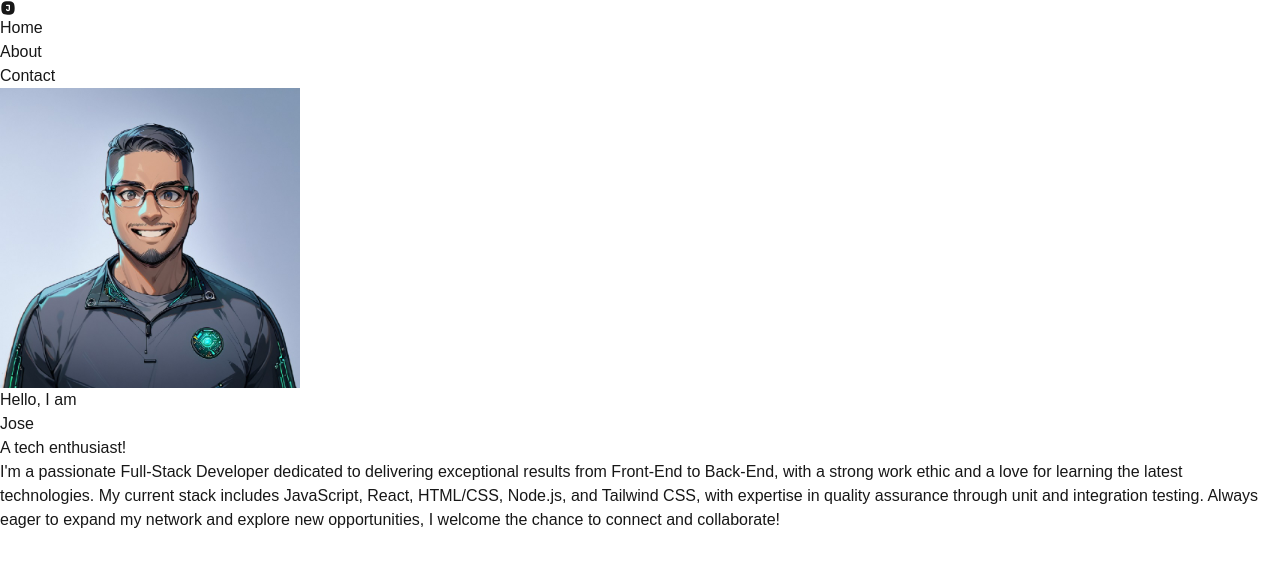
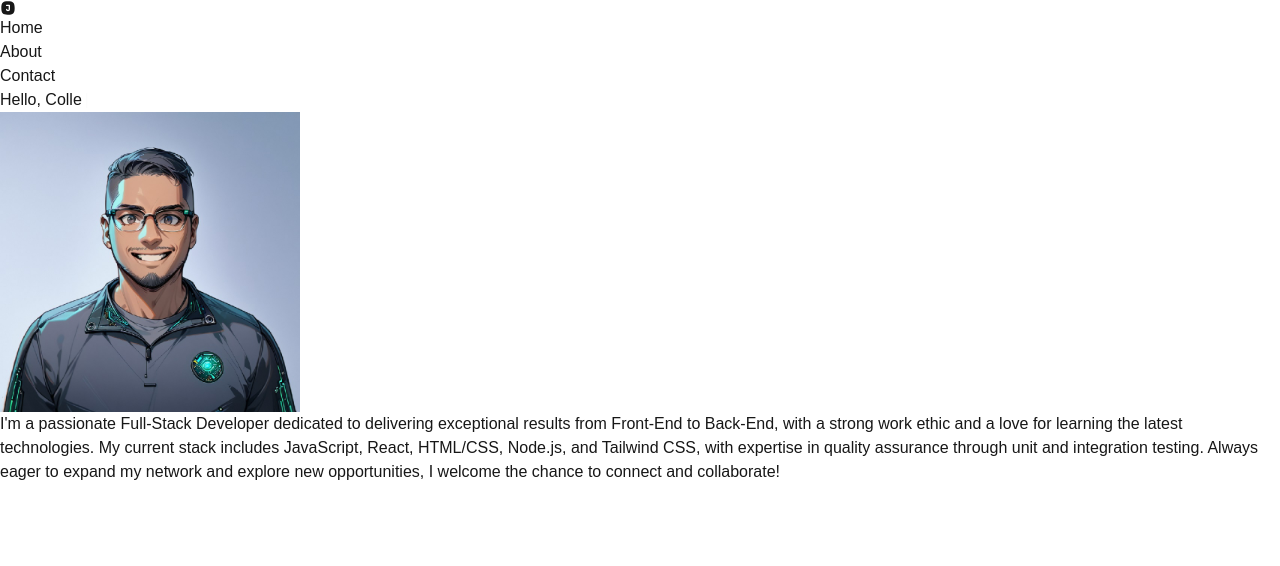
Before and after one commit to jvazquez30/about_me_final, a Next.js app: page / in a window 1280 px wide. Shown: the top 566 px of the page. Built offline with nearby package versions, Linux system fonts and the light colour scheme.

Commit message:
added message to top

```diff
--- a/src/app/page.tsx
+++ b/src/app/page.tsx
@@ -1,14 +1,17 @@
+'use client'
 import React from "react";
 import Image from "next/image";
+import { Typewriter } from "react-simple-typewriter";
 import { TbSquareRoundedLetterJFilled } from "react-icons/tb";
 
 
 export default function Home() {
+
   return (
     <div className="">
       <header className="p-8 flex justify-between border-b border-lg border-gray-500">
         <a className="flex items-center font-semibold ">
-          <TbSquareRoundedLetterJFilled className="text-4xl"/>
+          <TbSquareRoundedLetterJFilled className="text-4xl" />
         </a>
 
         <ul className="flex ">
@@ -21,6 +24,23 @@ export default function Home() {
 
 
       <main className="p-8 w-full">
+        <div className="w-full text-center">
+        <h1 className="font-extrabold text-4xl">Hello, {""}
+              <Typewriter
+                words={["Friend!", "Collegue!", "World!"]}
+                loop={6}
+                cursor
+                cursorStyle="|"
+                typeSpeed={100}
+                deleteSpeed={150}
+                delaySpeed={1000}
+              />
+            </h1>
+        </div>
+
+
+
+
         <div className="flex">
           <Image
             alt=""
@@ -31,10 +51,6 @@ export default function Home() {
           />
 
           <div className="ml-3">
-        <h1 className="font-extrabold text-4xl">Hello, I am
-        </h1>
-        <h2 className="font-extrabold text-7xl">Jose</h2>
-        <h3 className="font-extrabold text-2xl ">A tech enthusiast! </h3>
             <p className="font-extrabold py-2 ">I&apos;m a passionate Full-Stack Developer dedicated to delivering exceptional results from Front-End to Back-End, with a strong work ethic and a love for learning the latest technologies.
               My current stack includes JavaScript, React, HTML/CSS, Node.js, and Tailwind CSS, with expertise in quality assurance through unit and integration testing.
               Always eager to expand my network and explore new opportunities, I welcome the chance to connect and collaborate!</p>
```
Lines whose indentation alone changed are shown as unchanged.
